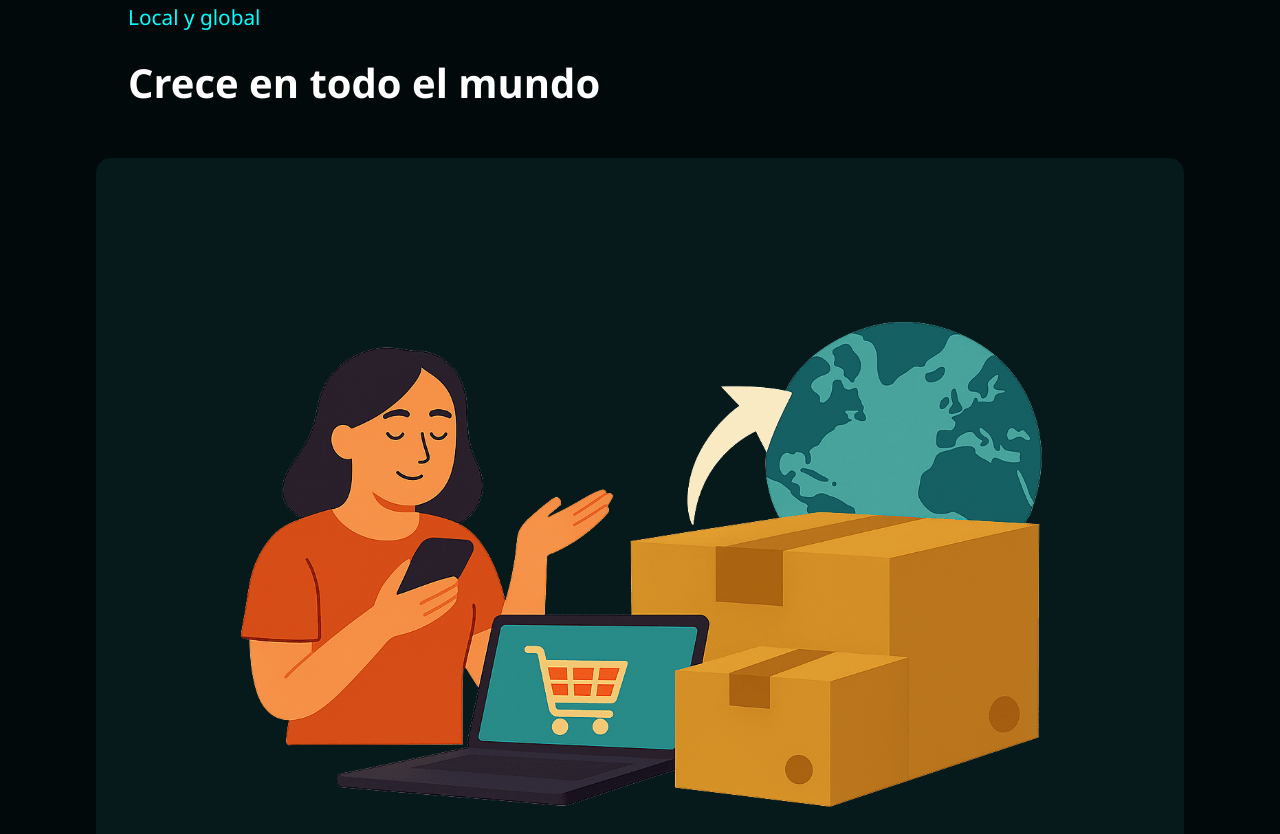
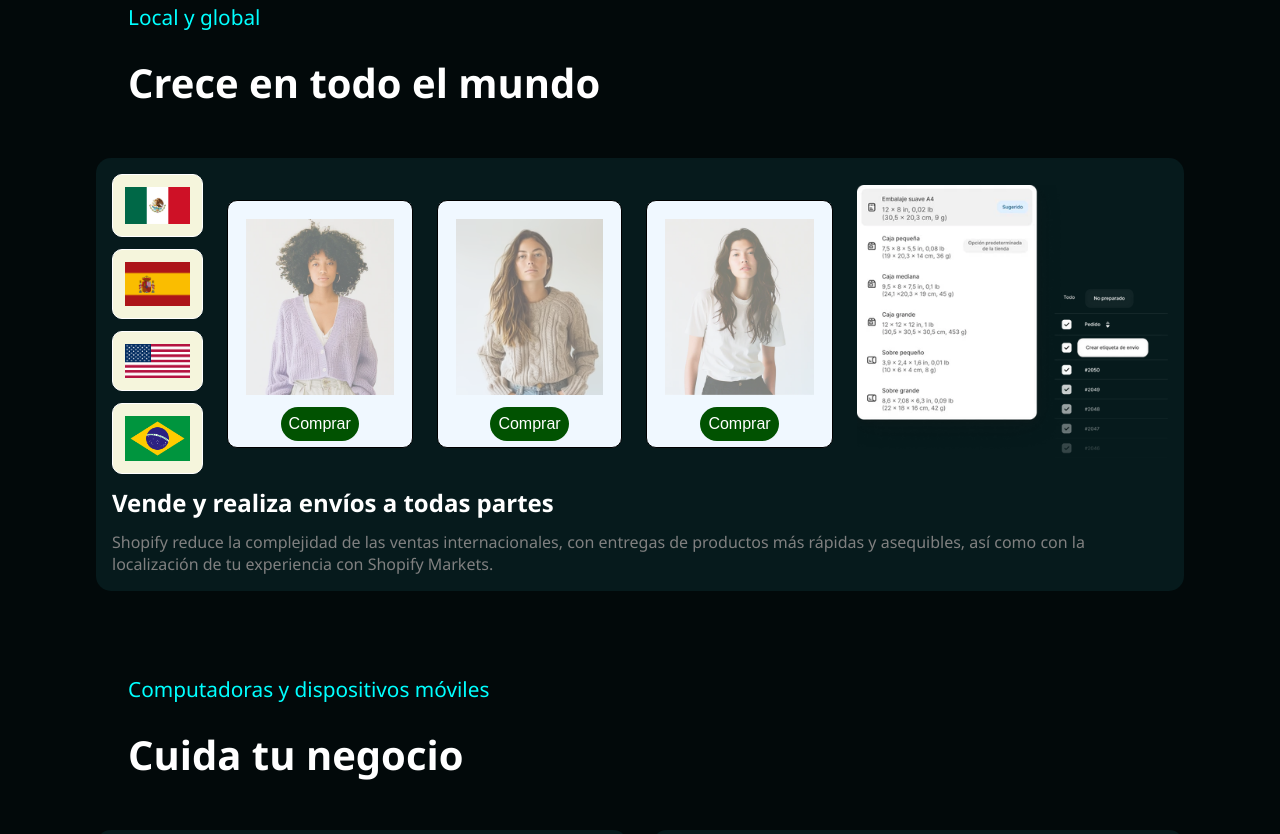
Before and after one commit to Thony1411/Proyecto-Thonyweb, an Astro site: page / in a window 1280 px wide. Shown: the part 4042-4876 px from the top of the page. Built offline with nearby package versions, Linux system fonts and the light colour scheme; Astro itself is replaced by a stand-in of ours.

Commit message:
feat: Add images and update Tarjeta component for enhanced display and layout

```diff
--- a/src/components/Tarjeta_index_gen3.astro
+++ b/src/components/Tarjeta_index_gen3.astro
@@ -2,12 +2,39 @@
 interface Props {
     title: string;
     description: string;
-    imgURL: string;
+
 }
-const { title, description, imgURL} = Astro.props
+const { title, description} = Astro.props
 ---
 <div class="tarjeta">
-    <img src={ imgURL } alt="">
+    <div class="img2">
+        <div class="img1">
+            <div class="flags">
+               <img class="flag" src="Flag_of_Mexico.svg.webp" alt="">
+               <img class="flag" src="Bandera_de_España.svg.webp" alt="">
+               <img class="flag" src="Flag_of_the_United_States.svg.png" alt="">
+               <img class="flag" src="Flag_of_Brazil.svg.png" alt="">
+            </div>
+            <div class="card1">
+                <div class="card">
+                    <img src="71e525e01bf304a1e639d14ff4ef1855.webp" alt="">
+                    <button>Comprar</button>
+                </div>
+                <div class="card">
+                    <img src="375652716df8f879dbf34419c8ae0d50.avif" alt="">
+                    <button>Comprar</button>
+                </div>
+                <div class="card">
+                    <img src="1d40849c5137319b5f80efc99e33bff9.webp" alt="">
+                    <button>Comprar</button>
+                </div>
+            </div>
+        </div>
+        <div class="img">
+            <img src="8ee2205e3e3d2e8a2b08db027ff73236.webp" alt="">
+        </div>
+    </div>
+
     <div class="text">
         <h2> { title } </h2>
         <p> { description } </p>
@@ -19,7 +46,6 @@ const { title, description, imgURL} = Astro.props
         width: 100%;
         height: 250;
         object-fit: cover;
-        transition: transform 0.3s ease-in-out;
     }
     p{
 		color: gray;
@@ -29,7 +55,7 @@ const { title, description, imgURL} = Astro.props
         flex-direction: column;
         align-items: center;
         justify-content: space-between;
-        flex-basis: 400px;
+        flex-basis: 500px;
         flex-grow: 1;
         background-color: #061a1c;
         border-radius: 15px;
@@ -42,7 +68,66 @@ const { title, description, imgURL} = Astro.props
         flex-direction: column;
         gap: 12px;
     }
-    .tarjeta img:hover{
-         transform: scale(1.1);
+     .img1 {
+        display: flex;
+        align-items: center;
+        gap: 24px;
+     }
+     .img2 {
+        display: flex;
+        align-items: center;
+        gap: 24px;
+     }
+     .flags {
+        display: flex;
+        flex-direction: column;
+        width: 150px;
+        gap: 12px;
+     }
+     .flags img {
+        padding: 12px;
+        background-color: beige;
+        border: solid 1px;
+        border-radius: 10px;
+     }
+     .flag:hover{
+        transform: scale(1.1);
+    }
+    .flag {
+        transition: all 0.3s ease;
+    }
+     .card1 {
+        display: flex;
+        flex-basis: 1000px;
+        gap: 24px;
+     }
+     .card {
+        display: flex;
+        flex-direction: column;
+        align-items: center;
+        background-color: aliceblue;
+        border: solid 1px black;
+        border-radius: 10px;
+        padding: 6px;
+     }
+     .card img {
+        padding: 12px;
+        height: 200px;
+        opacity: 0.6;
+        transition: opacity 0.3s ease-in;
+     }
+     .card button {
+        font-size: 1em;
+        padding: 8px;
+        border: transparent 1px;
+        border-radius: 20px;
+        color: white;
+        background-color: rgb(1, 82, 1);
+    }
+    .card:hover > img {
+        opacity: 1;
+    }
+    .img {
+        flex-basis: 350px;
     }
 </style>
--- a/src/pages/index.astro
+++ b/src/pages/index.astro
@@ -115,7 +115,6 @@ import TarjetaIndexGen3 from "../components/Tarjeta_index_gen3.astro";
 				<TarjetaIndexGen3
 				title="Vende y realiza envíos a todas partes"
 				description="Shopify reduce la complejidad de las ventas internacionales, con entregas de productos más rápidas y asequibles, así como con la localización de tu experiencia con Shopify Markets."
-				imgURL="/41892431.png"
 				/>
 			</div>
 		</div>
```
Also changed, not shown: public/1d40849c5137319b5f80efc99e33bff9.webp (added), public/375652716df8f879dbf34419c8ae0d50.avif (added), public/71e525e01bf304a1e639d14ff4ef1855.webp (added), public/8ee2205e3e3d2e8a2b08db027ff73236.webp (added), public/Bandera_de_España.svg.webp (added), public/Flag_of_Brazil.svg.png (added), public/Flag_of_Mexico.svg.webp (added), public/Flag_of_the_United_States.svg.png (added).
